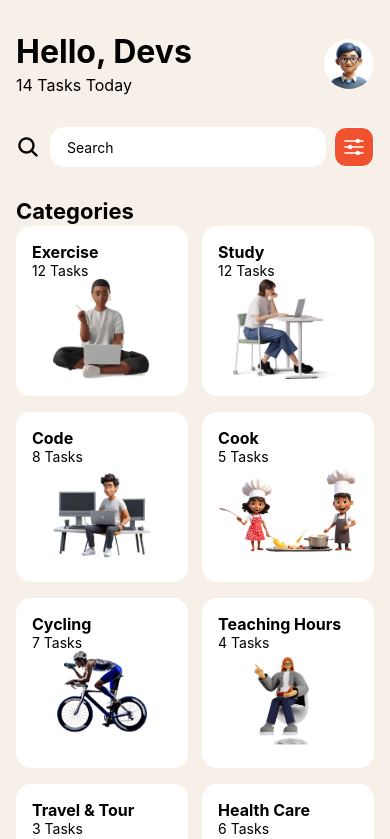
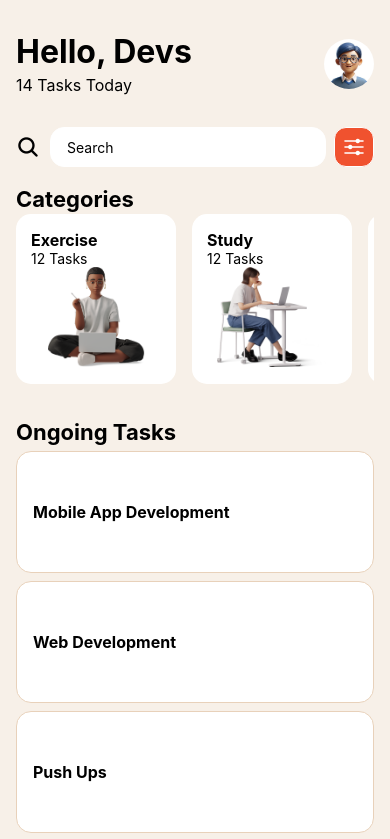
Before and after one commit to KBCyber/rn-assignment3-11358176, a React Native app in the folder myProjectWork3/: screen / in a window 390 px wide. Shown: the top 839 px of the page. Built offline with nearby package versions, Linux system fonts and the light colour scheme.

Commit message:
Changed the Category section to scroll horizontally

```diff
--- a/myProjectWork3/App.js
+++ b/myProjectWork3/App.js
@@ -3,20 +3,20 @@ import { NavigationContainer } from '@react-navigation/native';
 import { createStackNavigator } from '@react-navigation/stack';
 import { StyleSheet, View, Text, TextInput, Image, FlatList, TouchableOpacity, ScrollView } from 'react-native';
 import CategoryCard from './components/Category';
-import TaskItem from './components/OngoingTask';import { Ionicons } from '@expo/vector-icons';
-
+import TaskItem from './components/OngoingTask';
+import { Ionicons } from '@expo/vector-icons';
 
 const Stack = createStackNavigator();
 
 const categories = [
-  { title: 'Exercise', tasks: 12, image: require('./assets/Images/exercise1.png') },
-  { title: 'Study', tasks: 12, image: require('./assets/Images/study1.png') },
-  { title: 'Code', tasks: 8, image: require('./assets/Images/code.png') },
-  { title: 'Cook', tasks: 5, image: require('./assets/Images/cook.png') },
-  { title: 'Cycling', tasks: 7, image: require('./assets/Images/cycling.png') },
-  { title: 'Teaching Hours', tasks: 4, image: require('./assets/Images/teach.png') },
-  { title: 'Travel & Tour', tasks: 3, image: require('./assets/Images/travel.png') },
-  { title: 'Health Care', tasks: 6, image: require('./assets/Images/health.png') },
+  { id: '1', title: 'Exercise', tasks: 12, image: require('./assets/Images/exercise1.png') },
+  { id: '2', title: 'Study', tasks: 12, image: require('./assets/Images/study1.png') },
+  { id: '3', title: 'Code', tasks: 8, image: require('./assets/Images/code.png') },
+  { id: '4', title: 'Cook', tasks: 5, image: require('./assets/Images/cook.png') },
+  { id: '5', title: 'Cycling', tasks: 7, image: require('./assets/Images/cycling.png') },
+  { id: '6', title: 'Teaching Hours', tasks: 4, image: require('./assets/Images/teach.png') },
+  { id: '7', title: 'Travel & Tour', tasks: 3, image: require('./assets/Images/travel.png') },
+  { id: '8', title: 'Health Care', tasks: 6, image: require('./assets/Images/health.png') },
 ];
 
 const tasks = [
@@ -45,34 +45,39 @@ function HomeScreen() {
           <Text style={styles.headerTitle}>Hello, Devs</Text>
           <Text style={styles.headerSubtitle}>14 Tasks Today</Text>
         </View>
-        <Image style={styles.profileImage} source={require('./assets/Images/user.png') } />
+        <Image style={styles.profileImage} source={require('./assets/Images/user.png')} />
       </View>
 
       <View style={styles.searchContainer}>
-      <Ionicons name="search" size={24} color="black" style={styles.searchIcon}/>
-      <TextInput style={styles.searchInput} placeholder="Search"/>
-
-        <TouchableOpacity style={styles.filterButton}><Ionicons name="options" size={24} color="white" /></TouchableOpacity>
+        <Ionicons name="search" size={24} color="black" style={styles.searchIcon} />
+        <TextInput style={styles.searchInput} placeholder="Search" />
+        <TouchableOpacity style={styles.filterButton}>
+          <Ionicons name="options" size={24} color="white" />
+        </TouchableOpacity>
       </View>
 
       <Text style={styles.sectionTitle}>Categories</Text>
-      <View style={styles.categories}>
-        {categories.map((category, index) => (
+      <FlatList
+        data={categories}
+        renderItem={({ item }) => (
           <CategoryCard
-            key={index}
-            title={category.title}
-            tasks={category.tasks}
-            image={category.image}
+            title={item.title}
+            tasks={item.tasks}
+            image={item.image}
           />
-        ))}
-      </View>
+        )}
+        keyExtractor={(item) => item.id}
+        horizontal
+        showsHorizontalScrollIndicator={false}
+        contentContainerStyle={styles.flatListContent}
+      />
 
-      <Text style={styles.sectionTitle}>Ongoing Task</Text>
+      <Text style={styles.sectionTitle}>Ongoing Tasks</Text>
       <FlatList
         data={tasks}
         renderItem={({ item }) => <TaskItem title={item} />}
         keyExtractor={(item, index) => index.toString()}
-        contentContainerStyle={styles.flatListContent}
+        contentContainerStyle={styles.flatListContentVertical}
       />
     </ScrollView>
   );
@@ -89,31 +94,11 @@ export default function App() {
 }
 
 const styles = StyleSheet.create({
- searchContainer: {
-    flexDirection: 'row',
-    alignItems: 'center',
-    backgroundColor: '#0ff',
-    borderRadius: 8,
-    paddingHorizontal: 16,
-    marginTop: 8,
-    marginBottom: 16,
-  },
   container: {
     flex: 1,
     backgroundColor: '#F7F0E8',
     padding: 16,
   },
-  searchInput: {
-    borderWidth: 1,
-    borderColor: 'black',
-    borderRadius: 14,
-    paddingLeft: 30,
-    position: 'relative',
-  },
-  searchIcon: {
-    marginRight: 10,
-  },
-
   header: {
     flexDirection: 'row',
     justifyContent: 'space-between',
@@ -141,6 +126,9 @@ const styles = StyleSheet.create({
     alignItems: 'center',
     marginVertical: 16,
   },
+  searchIcon: {
+    marginRight: 10,
+  },
   searchInput: {
     flex: 1,
     height: 40,
@@ -165,15 +153,13 @@ const styles = StyleSheet.create({
     fontSize: 22,
     fontWeight: 'bold',
     color: 'black',
-    marginTop: 15,
+    marginTop: 3,
     marginBottom: 2,
-  },
-  categories: {
-    flexDirection: 'row',
-    flexWrap: 'wrap',
-    justifyContent: 'space-between',
   },
   flatListContent: {
     paddingBottom: 16,
   },
+  flatListContentVertical: {
+    paddingBottom: 16,
+  },
 });
--- a/myProjectWork3/components/Category.js
+++ b/myProjectWork3/components/Category.js
@@ -1,13 +1,13 @@
 import React from 'react';
 import { View, Text, Image, StyleSheet } from 'react-native';
 
-const Category = ({ title, tasks, image }) => {
+const CategoryCard = ({ title, tasks, image }) => {
   return (
     <View style={styles.card}>
       <View style={styles.main}>
-          <Text style={styles.title}>{title}</Text>
-          <Text style={styles.tasks}>{tasks} Tasks</Text>
-          <Image source={image} style={styles.images} resizeMode="contain" />
+        <Text style={styles.title}>{title}</Text>
+        <Text style={styles.tasks}>{tasks} Tasks</Text>
+        <Image source={image} style={styles.images} resizeMode="contain" />
       </View>
     </View>
   );
@@ -15,16 +15,17 @@ const Category = ({ title, tasks, image }) => {
 
 const styles = StyleSheet.create({
   card: {
-    width: '48%',
+    width: 160,
     backgroundColor: '#FFF',
     borderRadius: 15,
     padding: 16,
     marginBottom: 16,
+    marginRight: 16,
     alignItems: 'center',
-    justifyContent: 'left',
+    justifyContent: 'center',
   },
   images: {
-    width: 140,
+    width: 130,
     height: 100,
     marginBottom: 1,
   },
@@ -37,7 +38,7 @@ const styles = StyleSheet.create({
     fontSize: 14,
     color: '#000',
   },
-  main:{}
+  main: {}
 });
 
-export default Category;
+export default CategoryCard;
--- a/myProjectWork3/components/OngoingTask.js
+++ b/myProjectWork3/components/OngoingTask.js
@@ -14,7 +14,7 @@ const styles = StyleSheet.create({
     backgroundColor: '#FFF',
     borderRadius: 15,
     padding: 16,
-    marginVertical: 8,
+    marginVertical: 4,
     borderWidth: 1,
     borderColor: '#E8D1BA',
     paddingTop: 50,
```
